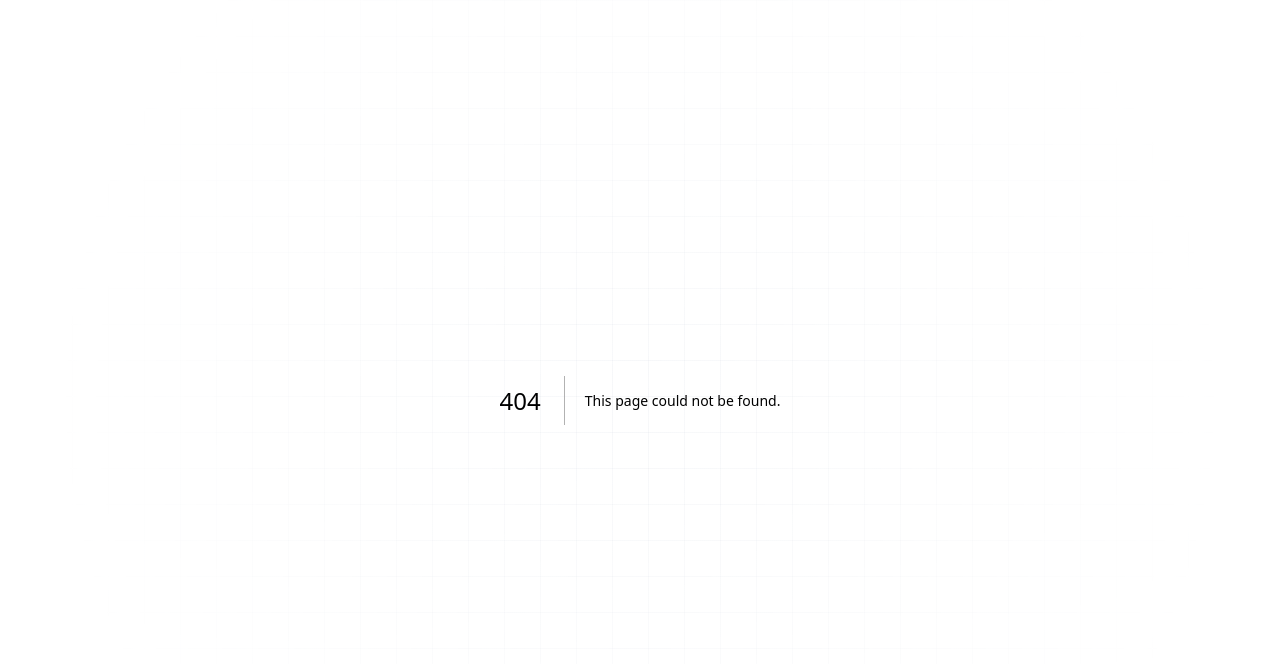
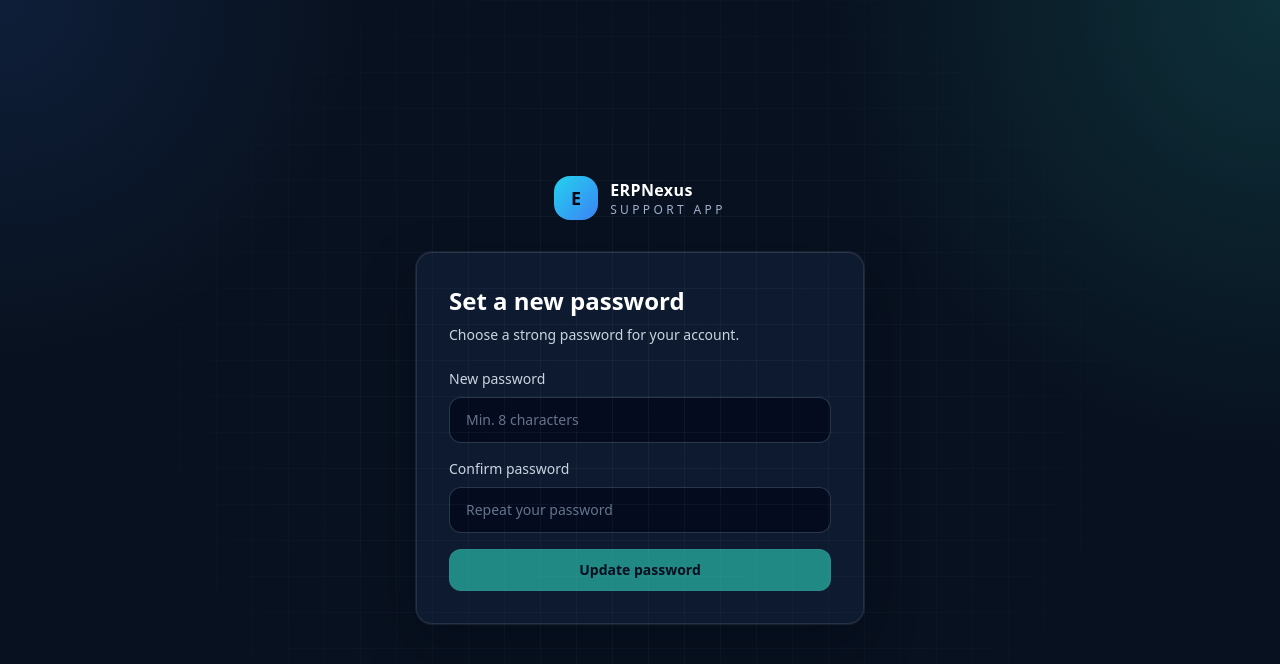
Before and after one commit to danielcruz-glitch/erpnexus-sa, a Next.js app: page /reset-password in a window 1280 px wide. Before the commit this address had no page. Shown: the top 664 px of the page. Built offline with nearby package versions, Linux system fonts and the light colour scheme.

Commit message:
switch to email/password auth with forgot password flow

```diff
--- a/app/(auth)/callback/route.ts
+++ b/app/(auth)/callback/route.ts
@@ -1,4 +1,44 @@
-app/
-  auth/
-    callback/
-      route.ts    ← new file
+import { NextResponse } from "next/server";
+import { createServerClient } from "@supabase/ssr";
+import { cookies } from "next/headers";
+import type { Database } from "@/lib/types";
+
+export async function GET(request: Request) {
+  const { searchParams, origin } = new URL(request.url);
+  const code = searchParams.get("code");
+  const next = searchParams.get("next") ?? "/dashboard";
+
+  if (code) {
+    const cookieStore = await cookies();
+
+    const supabase = createServerClient<Database>(
+      process.env.NEXT_PUBLIC_SUPABASE_URL!,
+      process.env.NEXT_PUBLIC_SUPABASE_ANON_KEY!,
+      {
+        cookies: {
+          getAll() {
+            return cookieStore.getAll();
+          },
+          setAll(cookiesToSet) {
+            try {
+              cookiesToSet.forEach(({ name, value, options }) => {
+                cookieStore.set(name, value, options);
+              });
+            } catch {
+              // Cookie writes restricted in Server Components — handled by middleware
+            }
+          },
+        },
+      }
+    );
+
+    const { error } = await supabase.auth.exchangeCodeForSession(code);
+
+    if (!error) {
+      // next will be /reset-password for password resets, /dashboard for everything else
+      return NextResponse.redirect(`${origin}${next}`);
+    }
+  }
+
+  return NextResponse.redirect(`${origin}/login?error=auth_callback_failed`);
+}
--- /dev/null
+++ b/app/(auth)/forgot-password/page.tsx
@@ -0,0 +1,92 @@
+"use client";
+
+import { useState } from "react";
+import { createClient } from "@/lib/supabase/client";
+import { Brand } from "@/components/layout/brand";
+import { Card } from "@/components/ui/card";
+import { Button } from "@/components/ui/button";
+import { Input } from "@/components/ui/input";
+
+export default function ForgotPasswordPage() {
+  const [email, setEmail] = useState("");
+  const [sent, setSent] = useState(false);
+  const [loading, setLoading] = useState(false);
+
+  async function handleSubmit() {
+    if (!email) return;
+    setLoading(true);
+
+    const supabase = createClient();
+    await supabase.auth.resetPasswordForEmail(email, {
+      redirectTo: `${window.location.origin}/auth/callback?next=/reset-password`,
+    });
+
+    // Always show success — don't reveal whether the email exists
+    setSent(true);
+    setLoading(false);
+  }
+
+  return (
+    <main className="flex min-h-screen items-center justify-center px-6 py-10">
+      <div className="w-full max-w-md">
+        <div className="mb-8 flex justify-center">
+          <Brand />
+        </div>
+
+        <Card className="p-8">
+          {sent ? (
+            <div className="text-center">
+              <div className="mx-auto mb-4 flex h-12 w-12 items-center justify-center rounded-full bg-accent/10">
+                <svg className="h-6 w-6 text-accent" fill="none" viewBox="0 0 24 24" stroke="currentColor" strokeWidth={2}>
+                  <path strokeLinecap="round" strokeLinejoin="round" d="M5 13l4 4L19 7" />
+                </svg>
+              </div>
+              <h2 className="text-xl font-semibold text-white">Check your email</h2>
+              <p className="mt-3 text-sm text-slate-300">
+                If an account exists for <span className="text-white">{email}</span>, you'll
+                receive a password reset link shortly.
+              </p>
+              <a href="/login" className="mt-6 block text-sm text-accent hover:underline">
+                Back to sign in
+              </a>
+            </div>
+          ) : (
+            <>
+              <h2 className="text-2xl font-semibold text-white">Reset your password</h2>
+              <p className="mt-2 text-sm text-slate-300">
+                Enter your email and we'll send you a reset link.
+              </p>
+
+              <div className="mt-6 space-y-4">
+                <div>
+                  <label className="mb-2 block text-sm text-slate-300">Work email</label>
+                  <Input
+                    type="email"
+                    value={email}
+                    onChange={(e) => setEmail(e.target.value)}
+                    placeholder="you@company.com"
+                    autoComplete="email"
+                    onKeyDown={(e) => e.key === "Enter" && handleSubmit()}
+                  />
+                </div>
+
+                <Button
+                  type="button"
+                  onClick={handleSubmit}
+                  disabled={loading || !email}
+                  className="w-full"
+                >
+                  {loading ? "Sending..." : "Send reset link"}
+                </Button>
+
+                <a href="/login" className="block text-center text-sm text-slate-400 hover:text-slate-300">
+                  Back to sign in
+                </a>
+              </div>
+            </>
+          )}
+        </Card>
+      </div>
+    </main>
+  );
+}
--- a/app/(auth)/login/page.tsx
+++ b/app/(auth)/login/page.tsx
@@ -1,4 +1,33 @@
 import { Brand } from "@/components/layout/brand";
 import { Card } from "@/components/ui/card";
 import { LoginForm } from "@/components/forms/login-form";
-export default function LoginPage() { return <main className="flex min-h-screen items-center justify-center px-6 py-10"><div className="grid w-full max-w-5xl gap-8 lg:grid-cols-[0.95fr_1.05fr]"><div className="hidden rounded-[2rem] border border-white/10 bg-gradient-to-br from-cyan-400/15 via-blue-500/10 to-white/5 p-8 lg:block"><Brand /><h1 className="mt-12 text-4xl font-semibold text-white">Secure ERP support workflow, polished from the first login.</h1><p className="mt-5 max-w-md text-slate-300">Use passwordless sign-in with Supabase. Cleaner, faster, less chance of someone reusing a password from 2009.</p></div><Card className="p-8 lg:p-10"><p className="text-sm uppercase tracking-[0.3em] text-cyan-200">Welcome back</p><h2 className="mt-4 text-3xl font-semibold text-white">Sign in to ERPNexus</h2><p className="mt-3 text-sm text-slate-300">Use your company email. A secure magic link will take you into the app.</p><div className="mt-8"><LoginForm /></div></Card></div></main>; }
+
+export default function LoginPage() {
+  return (
+    <main className="flex min-h-screen items-center justify-center px-6 py-10">
+      <div className="grid w-full max-w-5xl gap-8 lg:grid-cols-[0.95fr_1.05fr]">
+        <div className="hidden rounded-[2rem] border border-white/10 bg-gradient-to-br from-cyan-400/15 via-blue-500/10 to-white/5 p-8 lg:block">
+          <Brand />
+          <h1 className="mt-12 text-4xl font-semibold text-white">
+            Secure ERP support workflow, polished from the first login.
+          </h1>
+          <p className="mt-5 max-w-md text-slate-300">
+            Sign in with your email and password. If you've forgotten your
+            password, use the reset link on the login form.
+          </p>
+        </div>
+
+        <Card className="p-8 lg:p-10">
+          <p className="text-sm uppercase tracking-[0.3em] text-cyan-200">Welcome back</p>
+          <h2 className="mt-4 text-3xl font-semibold text-white">Sign in to ERPNexus</h2>
+          <p className="mt-3 text-sm text-slate-300">
+            Enter your email and password to access your dashboard.
+          </p>
+          <div className="mt-8">
+            <LoginForm />
+          </div>
+        </Card>
+      </div>
+    </main>
+  );
+}
--- /dev/null
+++ b/app/(auth)/reset-password/page.tsx
@@ -0,0 +1,101 @@
+"use client";
+
+import { useState } from "react";
+import { useRouter } from "next/navigation";
+import { createClient } from "@/lib/supabase/client";
+import { Brand } from "@/components/layout/brand";
+import { Card } from "@/components/ui/card";
+import { Button } from "@/components/ui/button";
+import { Input } from "@/components/ui/input";
+
+export default function ResetPasswordPage() {
+  const router = useRouter();
+  const [password, setPassword] = useState("");
+  const [confirm, setConfirm] = useState("");
+  const [error, setError] = useState("");
+  const [loading, setLoading] = useState(false);
+
+  async function handleReset() {
+    setError("");
+
+    if (password.length < 8) {
+      setError("Password must be at least 8 characters.");
+      return;
+    }
+
+    if (password !== confirm) {
+      setError("Passwords do not match.");
+      return;
+    }
+
+    setLoading(true);
+    const supabase = createClient();
+    const { error } = await supabase.auth.updateUser({ password });
+
+    if (error) {
+      setError(error.message);
+      setLoading(false);
+      return;
+    }
+
+    router.push("/dashboard");
+    router.refresh();
+  }
+
+  return (
+    <main className="flex min-h-screen items-center justify-center px-6 py-10">
+      <div className="w-full max-w-md">
+        <div className="mb-8 flex justify-center">
+          <Brand />
+        </div>
+
+        <Card className="p-8">
+          <h2 className="text-2xl font-semibold text-white">Set a new password</h2>
+          <p className="mt-2 text-sm text-slate-300">
+            Choose a strong password for your account.
+          </p>
+
+          <div className="mt-6 space-y-4">
+            <div>
+              <label className="mb-2 block text-sm text-slate-300">New password</label>
+              <Input
+                type="password"
+                value={password}
+                onChange={(e) => setPassword(e.target.value)}
+                placeholder="Min. 8 characters"
+                autoComplete="new-password"
+              />
+            </div>
+
+            <div>
+              <label className="mb-2 block text-sm text-slate-300">Confirm password</label>
+              <Input
+                type="password"
+                value={confirm}
+                onChange={(e) => setConfirm(e.target.value)}
+                placeholder="Repeat your password"
+                autoComplete="new-password"
+                onKeyDown={(e) => e.key === "Enter" && handleReset()}
+              />
+            </div>
+
+            {error && (
+              <p className="rounded-lg border border-red-500/20 bg-red-500/10 px-4 py-2.5 text-sm text-red-400">
+                {error}
+              </p>
+            )}
+
+            <Button
+              type="button"
+              onClick={handleReset}
+              disabled={loading || !password || !confirm}
+              className="w-full"
+            >
+              {loading ? "Updating..." : "Update password"}
+            </Button>
+          </div>
+        </Card>
+      </div>
+    </main>
+  );
+}
--- a/components/forms/login-form.tsx
+++ b/components/forms/login-form.tsx
@@ -1,30 +1,34 @@
 "use client";
 
 import { useState } from "react";
+import { useRouter } from "next/navigation";
 import { createClient } from "@/lib/supabase/client";
 import { Button } from "@/components/ui/button";
 import { Input } from "@/components/ui/input";
 
 export function LoginForm() {
+  const router = useRouter();
   const [email, setEmail] = useState("");
-  const [message, setMessage] = useState("");
+  const [password, setPassword] = useState("");
+  const [error, setError] = useState("");
   const [loading, setLoading] = useState(false);
 
   async function handleLogin() {
+    if (!email || !password) return;
     setLoading(true);
-    setMessage("");
+    setError("");
 
     const supabase = createClient();
+    const { error } = await supabase.auth.signInWithPassword({ email, password });
 
-    const { error } = await supabase.auth.signInWithOtp({
-      email,
-      options: {
-        emailRedirectTo: `${window.location.origin}/auth/callback?next=/dashboard`,
-      },
-    });
+    if (error) {
+      setError("Invalid email or password.");
+      setLoading(false);
+      return;
+    }
 
-    setLoading(false);
-    setMessage(error ? error.message : "Magic link sent. Check your email.");
+    router.push("/dashboard");
+    router.refresh();
   }
 
   return (
@@ -32,20 +36,45 @@ export function LoginForm() {
       <div>
         <label className="mb-2 block text-sm text-slate-300">Work email</label>
         <Input
+          type="email"
           value={email}
           onChange={(e) => setEmail(e.target.value)}
           placeholder="you@company.com"
+          autoComplete="email"
         />
       </div>
+
+      <div>
+        <div className="mb-2 flex items-center justify-between">
+          <label className="text-sm text-slate-300">Password</label>
+          <a href="/forgot-password" className="text-xs text-accent hover:underline">
+            Forgot password?
+          </a>
+        </div>
+        <Input
+          type="password"
+          value={password}
+          onChange={(e) => setPassword(e.target.value)}
+          placeholder="••••••••"
+          autoComplete="current-password"
+          onKeyDown={(e) => e.key === "Enter" && handleLogin()}
+        />
+      </div>
+
+      {error && (
+        <p className="rounded-lg border border-red-500/20 bg-red-500/10 px-4 py-2.5 text-sm text-red-400">
+          {error}
+        </p>
+      )}
+
       <Button
         type="button"
         onClick={handleLogin}
-        disabled={loading || !email}
+        disabled={loading || !email || !password}
         className="w-full"
       >
-        {loading ? "Sending..." : "Send secure sign-in link"}
+        {loading ? "Signing in..." : "Sign in"}
       </Button>
-      {message ? <p className="text-sm text-slate-300">{message}</p> : null}
     </div>
   );
 }
```
